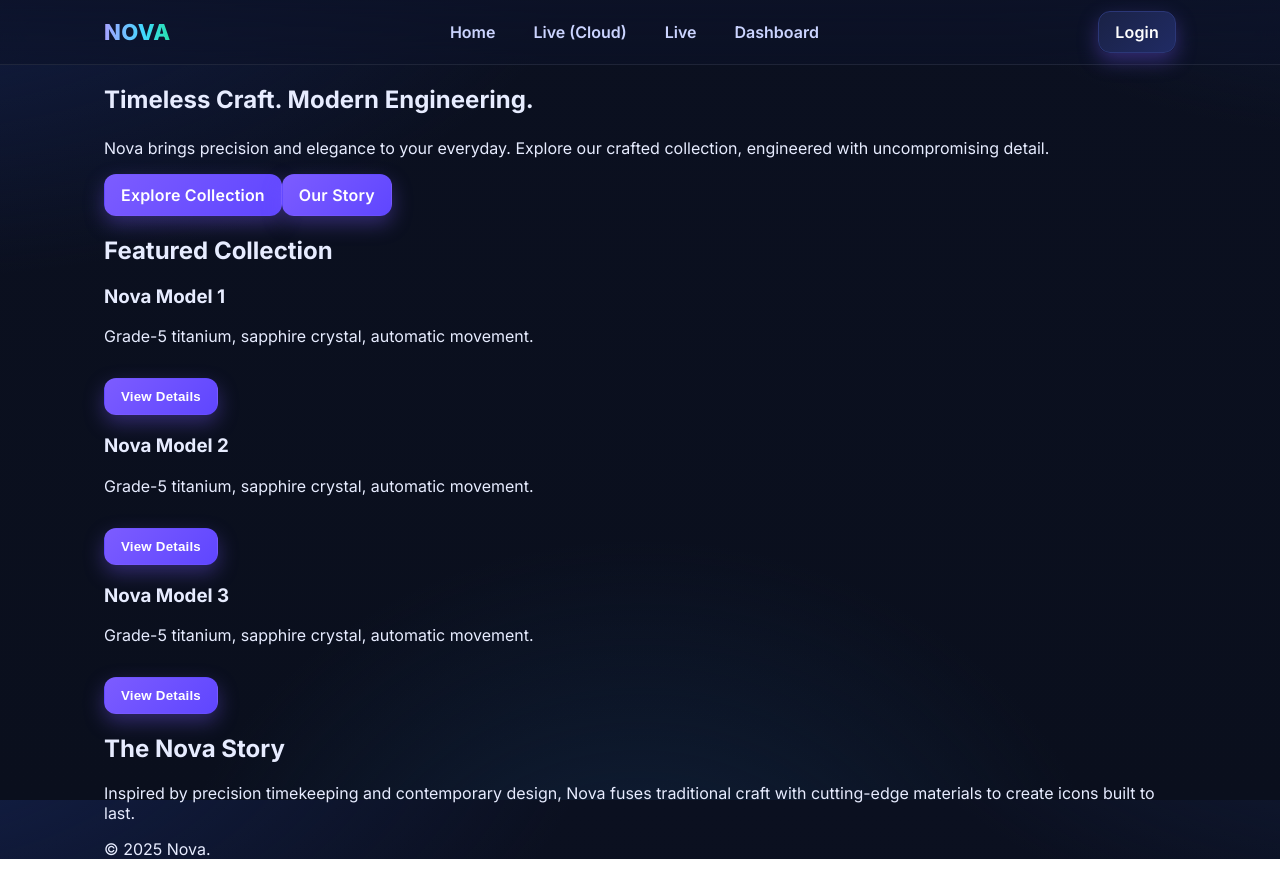
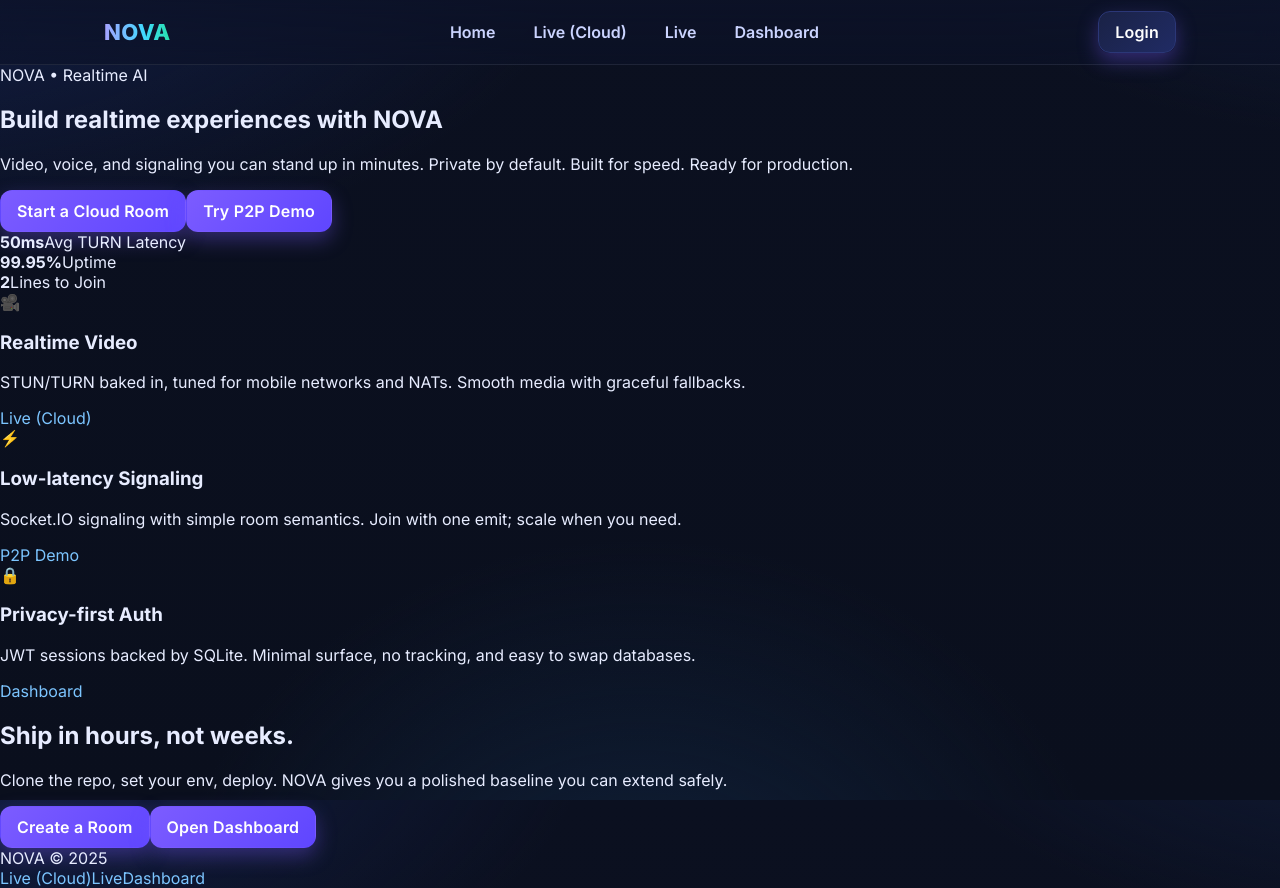
Before and after one commit to LankaRohith/NovaProject, a React (Vite) app in the folder frontend/: page / in a window 1280 px wide. Before the commit the page ends 859 px from the top, so only its background shows below. Built offline with nearby package versions, Linux system fonts and the light colour scheme; no server answers.

Commit message:
different n/w calls2

```diff
--- a/frontend/src/App.css
+++ b/frontend/src/App.css
@@ -114,3 +114,123 @@
 
 /* ---------- Daily / Live (Cloud) generic rows ---------- */
 .row { display:flex; gap:10px; align-items:center; flex-wrap: wrap; }
+
+/* ==== Minimal, responsive AI homepage ==== */
+:root{
+  --btn-bg: rgba(255,255,255,.04);
+  --btn-bd: rgba(255,255,255,.10);
+  --btn-bg-h: rgba(255,255,255,.07);
+  --brand-1:#65d0ff; --brand-2:#9d7bff;
+}
+
+.ai{
+  padding: max(24px, calc(16px + env(safe-area-inset-top))) 18px 72px;
+  color: var(--text);
+  background:
+    radial-gradient(1200px 600px at 10% -10%, rgba(101,208,255,.12), transparent 60%),
+    radial-gradient(900px 480px at 110% 10%, rgba(157,123,255,.10), transparent 55%),
+    linear-gradient(180deg, #0c1222 0%, #0a0f1f 100%);
+  min-height: calc(100vh - 120px);
+  max-width: 1100px; margin: 0 auto;
+}
+
+/* HERO */
+.ai-hero{
+  text-align: left;
+  margin: 28px 0 18px;
+}
+.ai-hero__eyebrow{
+  display:inline-block;
+  font-size: 12px; font-weight: 800; letter-spacing:.18em;
+  text-transform: uppercase; color:#cfe6ff;
+  padding:6px 10px; border-radius:999px;
+  background: linear-gradient(135deg, rgba(140,150,255,.18), rgba(158,123,255,.14));
+  border: 1px solid rgba(145,160,255,.25);
+}
+.ai-hero__title{
+  margin: 14px 0 8px;
+  font-weight: 900; line-height: 1.08;
+  font-size: clamp(28px, 5.2vw, 48px);
+}
+.ai-hero__title span{
+  background: linear-gradient(135deg, var(--brand-1), var(--brand-2));
+  -webkit-background-clip: text; background-clip: text; color: transparent;
+}
+.ai-hero__subtitle{
+  color: var(--muted);
+  max-width: 720px;
+  font-size: clamp(14px, 2.1vw, 18px);
+}
+
+.ai-hero__actions{
+  display:flex; gap:10px; flex-wrap:wrap; margin:16px 0 10px;
+}
+.btn{
+  padding: 11px 16px; border-radius: 12px; border: 1px solid var(--btn-bd);
+  font-weight: 800; letter-spacing:.2px; color: #f5f7ff;
+  background: var(--btn-bg);
+  transition: background .12s ease, transform .05s ease, border-color .12s ease;
+}
+.btn:hover{ background: var(--btn-bg-h); border-color: rgba(255,255,255,.18); }
+.btn:active{ transform: translateY(1px); }
+.btn--primary{
+  border: none;
+  background: linear-gradient(135deg, #6ad0ff, #9e7bff);
+  box-shadow: 0 10px 26px rgba(156,125,255,.25);
+}
+
+.ai-hero__stats{
+  display:grid; grid-template-columns: repeat(3, minmax(0,1fr));
+  gap:10px; margin-top: 8px; max-width: 660px;
+}
+.ai-hero__stats > div{
+  background: rgba(255,255,255,.04);
+  border:1px solid var(--stroke); border-radius: 12px;
+  padding:10px 12px;
+}
+.ai-hero__stats strong{ display:block; font-size: clamp(16px, 3.2vw, 22px); }
+.ai-hero__stats span{ color: var(--muted); font-size: 12px; }
+
+/* FEATURES */
+.ai-features{
+  display:grid; gap:14px; margin: 26px 0 18px;
+  grid-template-columns: repeat(3, minmax(0, 1fr));
+}
+@media (max-width: 980px){ .ai-features{ grid-template-columns: 1fr 1fr; } }
+@media (max-width: 640px){ .ai-features{ grid-template-columns: 1fr; } }
+
+.ai-card{
+  background: linear-gradient(180deg, rgba(255,255,255,.03), rgba(255,255,255,.02));
+  border: 1px solid var(--stroke);
+  border-radius: 16px; padding: 16px;
+}
+.ai-card__icon{ font-size: 22px; }
+.ai-card h3{ margin: 10px 0 6px; font-size: clamp(16px, 2.4vw, 20px); }
+.ai-card p{ color: var(--muted); margin: 0 0 8px; }
+.ai-link{
+  color:#cfe2ff; text-decoration:none; font-weight:800; font-size: 14px;
+}
+.ai-link:hover{ text-decoration: underline; }
+
+/* CTA */
+.ai-cta{
+  margin: 24px 0 12px;
+  background: linear-gradient(135deg, rgba(140,150,255,.18), rgba(158,123,255,.14));
+  border: 1px solid rgba(145,160,255,.25);
+  border-radius: 18px; padding: 18px;
+  text-align: left;
+}
+.ai-cta h2{ margin:0 0 6px; font-size: clamp(18px, 3.6vw, 28px); }
+.ai-cta p{ color: #e3e8ff; margin: 0 0 12px; }
+.ai-cta__actions{ display:flex; gap:10px; flex-wrap:wrap; }
+
+/* FOOTER */
+.ai-foot{
+  display:flex; align-items:center; justify-content:space-between;
+  gap:12px; padding-top: 16px; margin-top: 12px;
+  border-top: 1px solid var(--stroke);
+  color: var(--muted);
+}
+.ai-foot nav{ display:flex; gap:12px; flex-wrap:wrap; }
+.ai-foot a{ color:#cfe2ff; text-decoration:none; }
+.ai-foot a:hover{ text-decoration: underline; }
--- a/frontend/src/pages/Home.jsx
+++ b/frontend/src/pages/Home.jsx
@@ -1,55 +1,74 @@
+import { Link } from "react-router-dom";
+
 export default function Home() {
   return (
-      <>
-        <section className="relative overflow-hidden">
-          <div className="container py-20 md:py-28">
-            <h1 className="text-4xl md:text-6xl font-bold tracking-tight">
-              Timeless Craft. Modern Engineering.
+    <main className="ai">
+      {/* HERO */}
+      <section className="ai-hero">
+        <div className="ai-hero__eyebrow">NOVA • Realtime AI</div>
+        <h1 className="ai-hero__title">
+          Build realtime experiences <span>with NOVA</span>
         </h1>
-            <p className="mt-6 max-w-2xl text-lg leading-relaxed text-gray-600">
-              Nova brings precision and elegance to your everyday. Explore our crafted collection,
-              engineered with uncompromising detail.
+        <p className="ai-hero__subtitle">
+          Video, voice, and signaling you can stand up in minutes.
+          Private by default. Built for speed. Ready for production.
         </p>
-            <div className="mt-8 flex gap-4">
-              <a href="#collection" className="btn">Explore Collection</a>
-              <a href="#story" className="btn">Our Story</a>
+
+        <div className="ai-hero__actions">
+          <Link className="btn btn--primary" to="/live-cloud">Start a Cloud Room</Link>
+          <Link className="btn btn--ghost" to="/live">Try P2P Demo</Link>
         </div>
-          </div>
-          {/* Hero image band */}
-          <div className="h-64 md:h-96 w-full bg-black" />
-        </section>
 
-        <section id="collection" className="container py-16">
-          <h2 className="text-2xl md:text-3xl font-semibold">Featured Collection</h2>
-          <div className="mt-8 grid grid-cols-1 md:grid-cols-3 gap-6">
-            {[1,2,3].map(i => (
-              <div key={i} className="border rounded overflow-hidden">
-                <div className="aspect-[4/3] bg-gray-200" />
-                <div className="p-4">
-                  <h3 className="font-medium">Nova Model {i}</h3>
-                  <p className="text-sm text-gray-600 mt-2">
-                    Grade-5 titanium, sapphire crystal, automatic movement.
-                  </p>
-                  <button className="btn mt-4">View Details</button>
-                </div>
-              </div>
-            ))}
+        <div className="ai-hero__stats">
+          <div><strong>50ms</strong><span>Avg TURN Latency</span></div>
+          <div><strong>99.95%</strong><span>Uptime</span></div>
+          <div><strong>2</strong><span>Lines to Join</span></div>
         </div>
       </section>
 
-        <section id="story" className="bg-black text-white">
-          <div className="container py-16">
-            <h2 className="text-2xl md:text-3xl font-semibold">The Nova Story</h2>
-            <p className="mt-4 max-w-2xl text-gray-300">
-              Inspired by precision timekeeping and contemporary design, Nova fuses traditional craft
-              with cutting-edge materials to create icons built to last.
-            </p>
+      {/* FEATURES */}
+      <section className="ai-features">
+        <article className="ai-card">
+          <div className="ai-card__icon">🎥</div>
+          <h3>Realtime Video</h3>
+          <p>STUN/TURN baked in, tuned for mobile networks and NATs. Smooth media with graceful fallbacks.</p>
+          <Link className="ai-link" to="/live-cloud">Live (Cloud)</Link>
+        </article>
+
+        <article className="ai-card">
+          <div className="ai-card__icon">⚡</div>
+          <h3>Low-latency Signaling</h3>
+          <p>Socket.IO signaling with simple room semantics. Join with one emit; scale when you need.</p>
+          <Link className="ai-link" to="/live">P2P Demo</Link>
+        </article>
+
+        <article className="ai-card">
+          <div className="ai-card__icon">🔒</div>
+          <h3>Privacy-first Auth</h3>
+          <p>JWT sessions backed by SQLite. Minimal surface, no tracking, and easy to swap databases.</p>
+          <Link className="ai-link" to="/dashboard">Dashboard</Link>
+        </article>
+      </section>
+
+      {/* CALLOUT */}
+      <section className="ai-cta">
+        <h2>Ship in hours, not weeks.</h2>
+        <p>Clone the repo, set your env, deploy. NOVA gives you a polished baseline you can extend safely.</p>
+        <div className="ai-cta__actions">
+          <Link className="btn btn--primary" to="/live-cloud">Create a Room</Link>
+          <Link className="btn btn--ghost" to="/dashboard">Open Dashboard</Link>
         </div>
       </section>
 
-        <footer className="border-t">
-          <div className="container py-6 text-sm text-gray-600">© {new Date().getFullYear()} Nova.</div>
+      {/* FOOTER */}
+      <footer className="ai-foot">
+        <div>NOVA © {new Date().getFullYear()}</div>
+        <nav>
+          <Link to="/live-cloud">Live (Cloud)</Link>
+          <Link to="/live">Live</Link>
+          <Link to="/dashboard">Dashboard</Link>
+        </nav>
       </footer>
-      </>
+    </main>
   );
 }
```
Lines whose indentation alone changed are shown as unchanged.
